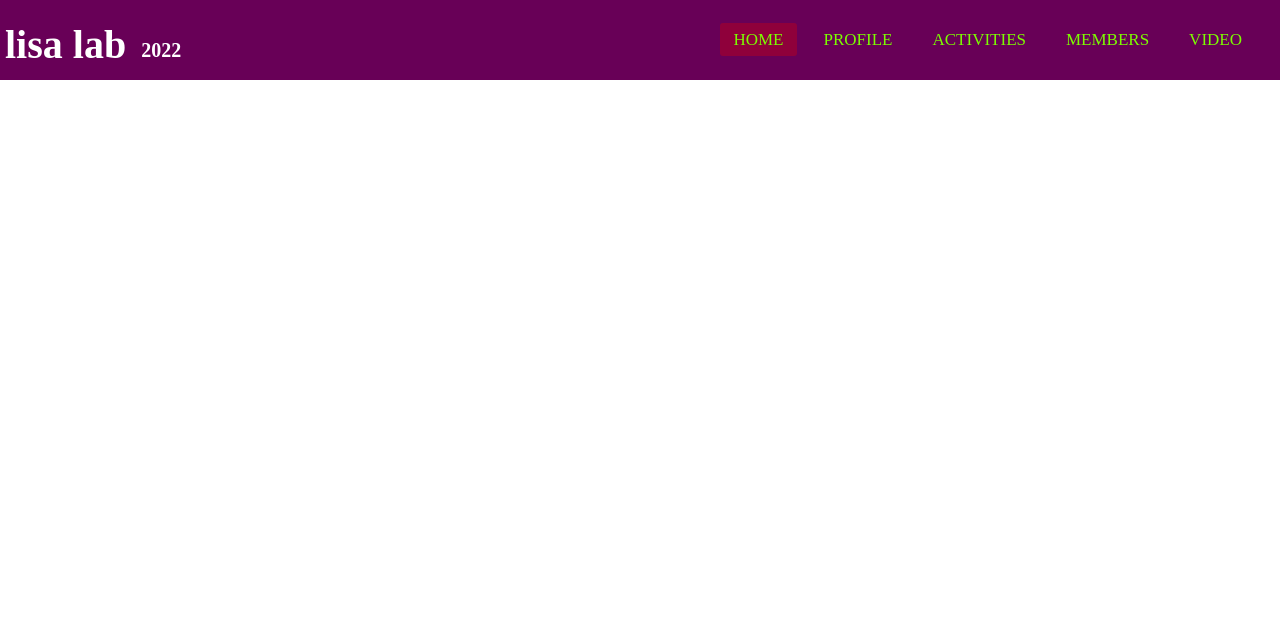
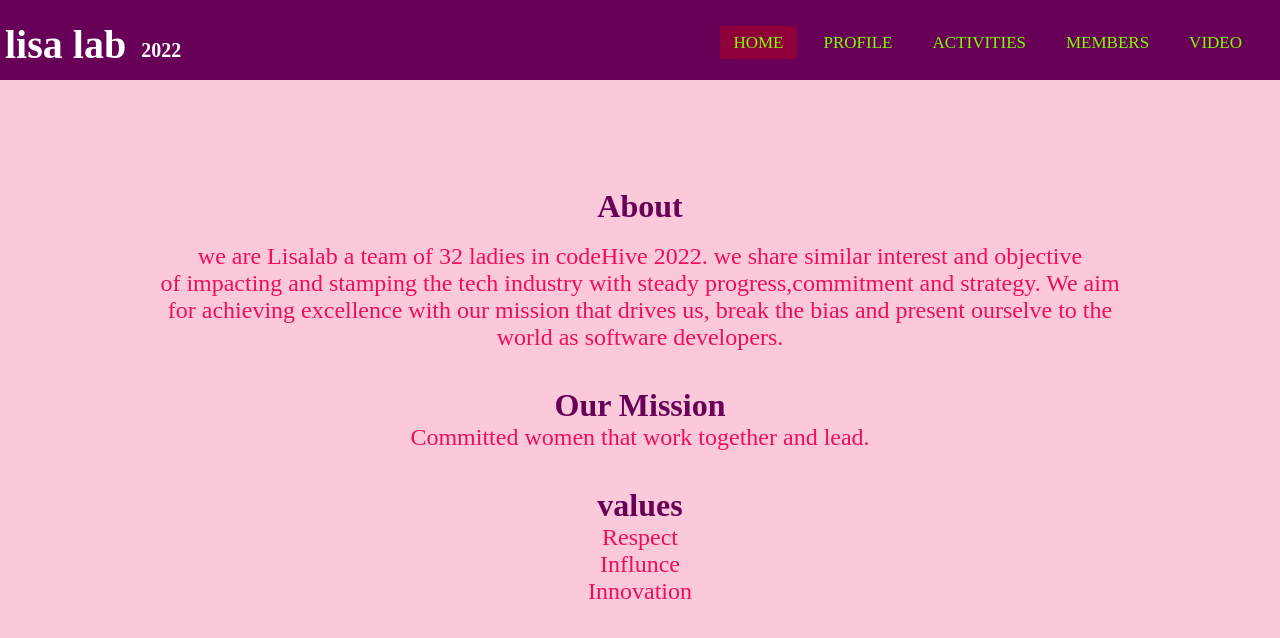
Before and after one commit to wambuingare/LisaLab-Website, a plain HTML site: page index.html in a window 1280 px wide. Drawn offline with Linux system fonts and the light colour scheme.

Commit message:
lisa changes

```diff
--- a/index.html
+++ b/index.html
@@ -19,6 +19,21 @@
         <li><a href="#">MEMBERS</a></li>
         <li><a href="#">VIDEO</a></li>
     </ul>
-    </nav>
+    </nav></br></br></br></br></br></br>
+     <h1>About</h1></br>
+<p>we are Lisalab a team of 32 ladies in codeHive 2022. we share similar interest and objective<br>
+of impacting and stamping the tech industry with steady progress,commitment and strategy. We aim<br>
+for achieving excellence with our mission that drives us, break the bias and present ourselve to the<br>
+world as software developers.</p></br> </br>
+<div class="list">
+    <h1> Our Mission</h1>
+<p>Committed women that work together and lead.</p></br> </br>
+<h1>values</h1>
+<ul>
+<li>Respect</li>
+    <li>Influnce</li>
+    <li>Innovation</li>
+</ul>
+</div>
 </body>
 </html>
--- a/style.css
+++ b/style.css
@@ -1,3 +1,36 @@
+h1{
+    color:#680057;
+    background-color:#fcc9da;
+}
+body{
+    color:#f10e59;
+    background-color:#fcc9da;
+
+    }
+.about{
+    font-family: 'Courier New', Courier, monospace;
+    text-transform:lowercase;
+text-align: center;
+
+
+}
+p{
+    text-align: center;
+    font-size: x-large;
+}
+h1{
+    text-align: center;
+}
+.list li{
+    list-style: none;
+    font-size: x-large;
+}
+ul li{
+    text-align: center;
+    font-size: x-large;
+}
+
+
 *{
     padding:0;
     margin: 0;
```
